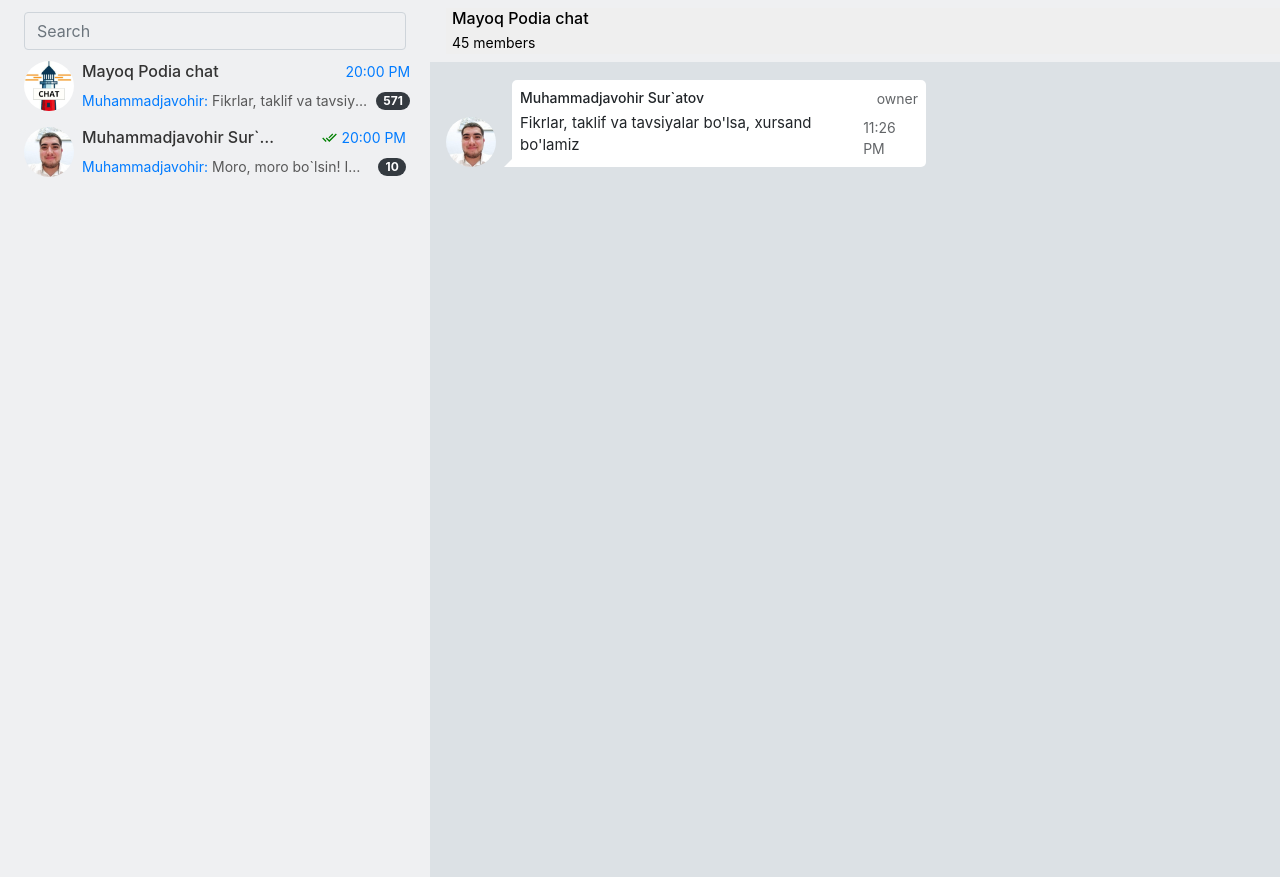
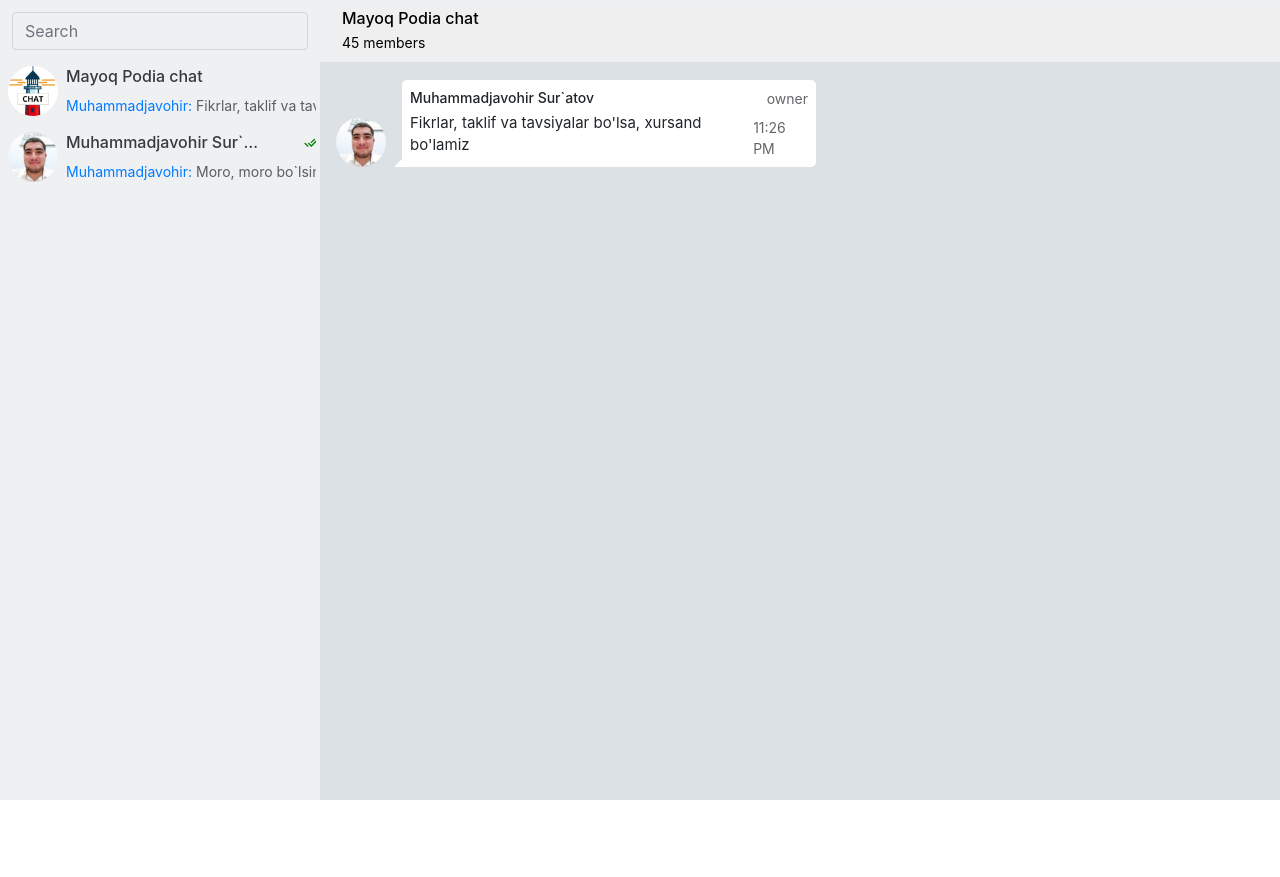
Before and after one commit to ilhomjon55/telegram-ilhom, a plain HTML site: page index.html in a window 1280 px wide. After the commit the page ends 800 px from the top, so only its background shows below. Drawn offline with Linux system fonts and the light colour scheme.

Commit message:
Convert css styles to bootstrap and style contacts section

```diff
--- a/css/main.css
+++ b/css/main.css
@@ -1,18 +1,12 @@
 /* CONTACT SECTION */
 
 .contacts {
-  padding-top: 20px;
-  width: 430px;
-
+  height: 100vh;
   background-color: #EFF0F2;
 }
 
-.contacts__search-label {
-  position: fixed;
-  z-index: 10;
-  width: 382px;
+.contacts__search-form {
   margin-top: -20px;
-  padding-bottom: 10px !important;
   background-color: #EFF0F2;
 }
 
@@ -20,13 +14,7 @@
   background-color: #EFF0F2;
 }
 
-.contacts__list.contacts__list {
-  margin-top: 45px !important;
-  padding-right: 10px;
-  margin-right: -10px !important;
-  height: 100vh;
-  overflow: auto;
-}
+/* Style scrollbar */
 
 .contacts__list::-webkit-scrollbar {
   width: 5px;
@@ -51,34 +39,21 @@
 
 .contact__name {
   max-width: 200px;
-  flex-grow: 1;
-  color: #333333;
-  white-space: nowrap;
-  overflow: hidden;
-  text-overflow: ellipsis;
 }
 
 .contact__time {
   font-size: 14px;
-  white-space: nowrap;
 }
 
 .contact__from {
   max-width: 130px;
   font-size: 14px;
-  white-space: nowrap;
-  overflow: hidden;
-  text-overflow: ellipsis;
 }
 
 .contact__last-message {
   max-width: 160px;
   font-size: 14px;
-  color: #333333;
   opacity: 0.8;
-  white-space: nowrap;
-  overflow: hidden;
-  text-overflow: ellipsis;
 }
 
 /* CHAT */
--- a/index.html
+++ b/index.html
@@ -13,27 +13,30 @@
   <h1 class="sr-only">Telegram web version</h1>
   <!-- TELEGRAM WRAPPER -->
   <main class="main-wrapper w-100 my-0 mx-auto p-0 row">
-    <!-- CONTACTS SECTION -->
-    <section class="contacts py-3 px-4 pb-0 pb-0">
+    <!-- ============================================================================================== CONTACTS SECTION
+    ================================================================================================-->
+    <section class="contacts col-3 d-flex flex-column pt-3 px-1 ">
       <h2 class="sr-only">Contacts section</h2>
-      <label class="contacts__search-label py-3">
-        <input class="contacts__search  form-control w-100" type="text" placeholder="Search">
-      </label>
-      <ul class="contacts__list list-unstyled m-0 nav d-block" id="myTab">
-        <li class="contact mb-3 nav-item">
+      <form class="contacts__search-form py-3 px-2" method="GET" action="https://echo.htmlacademy.ru/">
+        <input class="contacts__search  form-control w-100" type="search" name="search_value" placeholder="Search">
+      </form>
+      <ul class="contacts__list list-unstyled nav flex-nowrap flex-column flex-grow-1 m0 pr-2 px-1 overflow-auto"
+        id="myTab">
+
+        <li class="contact mb-3">
           <a href="#mayoq"
-            class="contact__inner d-flex justify-content-between align-items-center text-decoration-none nav-link active p-0"
+            class="contact__inner d-flex justify-content-between align-items-center text-decoration-none  active p-0"
             data-toggle="tab">
             <img class="contact__img rounded-circle mr-2" src="img/podia.jpg" alt="Contact image" width="50"
               height="50">
             <div class="contact__info flex-grow-1">
               <div class="contact__info-top d-flex justify-content-between align-items-center mb-2">
-                <h3 class="contact__name h6 m-0">Mayoq Podia chat</h3>
-                <time class="contact__time h10" datetime="2020-10-21 20:00">20:00 PM</time>
+                <h3 class="contact__name flex-grow-1 text-truncate text-dark h6 m-0">Mayoq Podia chat</h3>
+                <time class="contact__time h10 text-nowrap" datetime="2020-10-21 20:00">20:00 PM</time>
               </div><!-- contact__info-top -->
               <div class="contact__info-bottom d-flex align-items-center">
-                <span class="contact__from mr-1">Muhammadjavohir:</span>
-                <span class="contact__last-message mr-1">
+                <span class="contact__from text-truncate mr-1">Muhammadjavohir:</span>
+                <span class="contact__last-message text-dark text-truncate mr-1">
                   Fikrlar, taklif va tavsiyalar bo'lsa, xursand bo'lamiz
                 </span>
                 <span class="contact__number-message badge badge-pill badge-dark ml-auto">571</span>
@@ -41,35 +44,34 @@
             </div><!-- contact__info -->
           </a>
         </li>
-        <li class="contact mb-3 nav-item">
+        <li class="contact mb-3">
           <a href="#mj"
-            class="contact__inner d-flex justify-content-between align-items-center text-decoration-none nav-link p-0"
+            class="contact__inner d-flex justify-content-between align-items-center text-decoration-none  p-0"
             data-toggle="tab">
             <img class="contact__img rounded-circle mr-2" src="img/mj.jpg" alt="Contact image" width="50" height="50">
             <div class="contact__info flex-grow-1">
               <div class="contact__info-top d-flex justify-content-between align-items-center mb-2">
-                <h3 class="contact__name h6 m-0">Muhammadjavohir Sur`atov</h3>
+                <h3 class="contact__name flex-grow-1 text-truncate h6 text-dark m-0">Muhammadjavohir Sur`atov</h3>
                 <img class="done__icon ml-auto mr-1" src="img/done_all-24px.svg" alt="Done icon" width="15" height="15">
-                <time class="contact__time h10" datetime="2020-10-21 20:00">20:00 PM</time>
+                <time class="contact__time h10 text-nowrap" datetime="2020-10-21 20:00">20:00 PM</time>
               </div><!-- contact__info-top -->
               <div class="contact__info-bottom d-flex align-items-center">
-                <span class="contact__from mr-1">Muhammadjavohir:</span>
-                <span class="contact__last-message mr-1">
+                <span class="contact__from text-truncate mr-1">Muhammadjavohir:</span>
+                <span class="contact__last-message text-dark text-truncate mr-1">
                   Moro, moro bo`lsin! Imtihondan o`tdingiz! 😀 👍 </span>
                 <span class="contact__number-message badge badge-pill badge-dark ml-auto">10</span>
               </div>
             </div><!-- contact__info -->
           </a>
         </li>
-
       </ul>
     </section>
-
-
-    <!-- SECTION CHAT -->
+    <!-- ===================================================================================================
+    SECTION CHAT
+    ====================================================================================================== -->
     <section class="chat flex-grow-1">
       <!-- CHATS-WRAPPER -->
-      <div class="chats__wrapper tab-content">
+      <div class="chats__wrapper tab-content tab">
         <!-- chat-item -->
         <div class="chat__item tab-pane active" id="mayoq">
           <div class="chat__header position-fixed d-flex align-items-center py-2 px-3">
```
